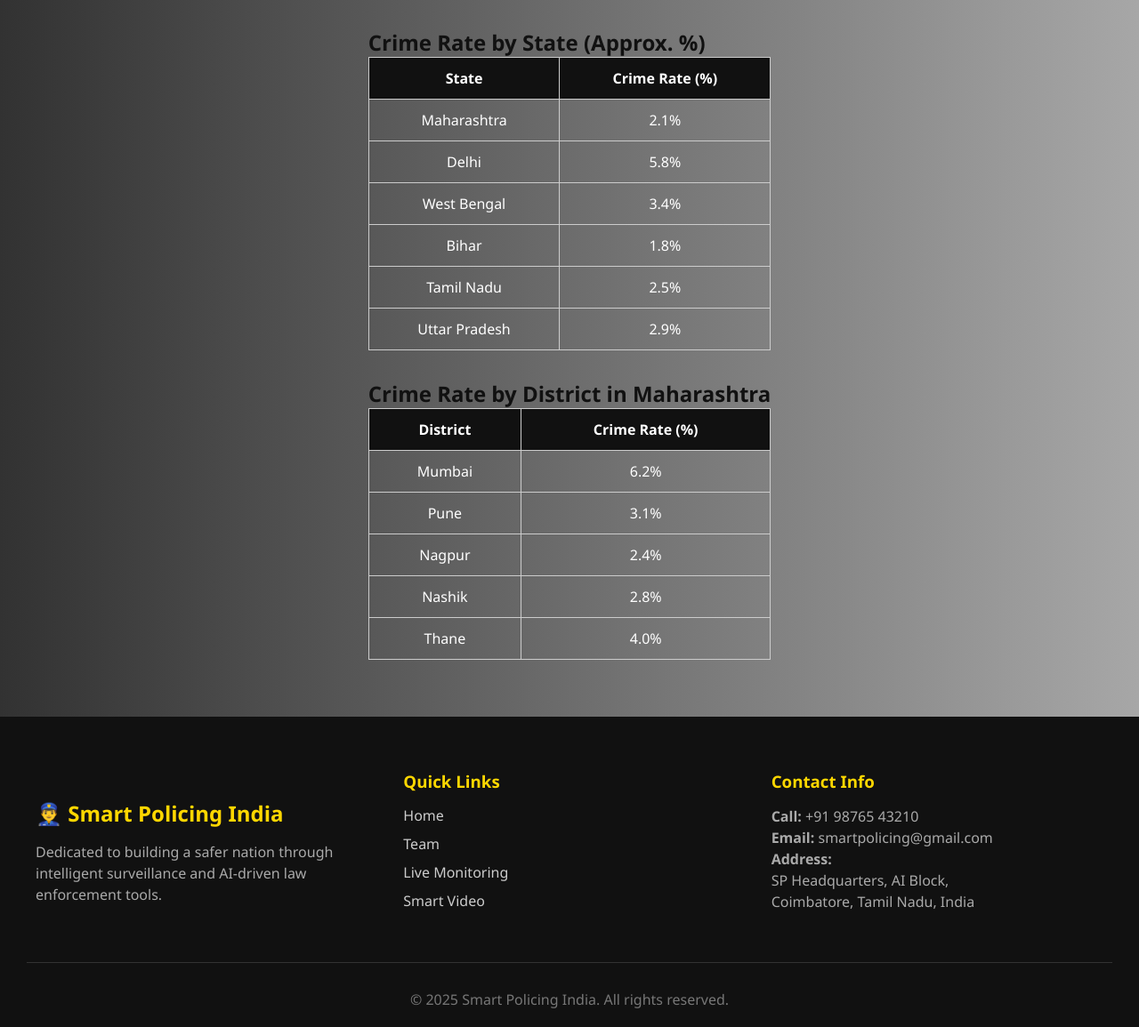
After one commit to Srishanth-023/KPRHX1170, a Flask app: page /crimerate in a window 1280 px wide. The commit adds this page. Shown: the part 730-1885 px from the top of the page at 89% size. Run offline with Flask 3, Linux system fonts and the light colour scheme.

Commit message:
added crimerate

```diff
--- a/app.py
+++ b/app.py
@@ -14,6 +14,10 @@ def contact():
 def live_monitoring():
     return render_template("live.html")
 
+@app.route('/crimerate')
+def crimerate():
+    return render_template("crimerate.html")
+
 @app.route('/welcome')
 def welcome():
     return render_template("welcome.html")
--- a/static/style.css
+++ b/static/style.css
@@ -6,7 +6,7 @@
 
 body {
     font-family: 'Segoe UI', Tahoma, Geneva, Verdana, sans-serif;
-    background: linear-gradient(to right, #1a237e, #800000); /* Navy to Maroon */
+    background: linear-gradient(to right, #323232, #a7a7a7); /* Navy to Maroon */
     color: #ffffff;
     min-height: 100vh;
 }
@@ -268,6 +268,14 @@ body {
     opacity: 1;
   }
 
+  .bubble-icon {
+    width: 100%;
+    height: 100%;
+    object-fit: cover;  /* ensures image covers the bubble */
+    border-radius: 50%; /* makes the image circular */
+  }
+
+
 
 .hero h1 {
     font-size: 3.2rem;
--- /dev/null
+++ b/templates/crimerate.html
@@ -0,0 +1,93 @@
+<!DOCTYPE html>
+<html lang="en">
+<head>
+  <meta charset="UTF-8" />
+  <meta name="viewport" content="width=device-width, initial-scale=1.0"/>
+  <title>Crime Rates in India</title>
+  <style>
+    body {
+      margin: 0;
+      font-family: 'Segoe UI', sans-serif;
+      background: #f4f4f4;
+      color: #333;
+    }
+    header {
+      background: #111;
+      color: #FFD700;
+      padding: 1rem 2rem;
+      text-align: center;
+    }
+    .content {
+      max-width: 1200px;
+      margin: 2rem auto;
+      padding: 0 1rem;
+    }
+    h2 { margin-top: 2rem; color: #111; }
+    table {
+      width: 100%;
+      border-collapse: collapse;
+      margin-bottom: 2rem;
+    }
+    th, td {
+      border: 1px solid #ccc;
+      padding: 0.75rem;
+      text-align: center;
+    }
+    th {
+      background: #111;
+      color: #fff;
+    }
+    .map-container {
+      width: 100%;
+      height: 500px;
+      margin-bottom: 2rem;
+    }
+    iframe {
+      width: 100%;
+      height: 100%;
+      border: none;
+    }
+  </style>
+</head>
+<body>
+
+  <header>
+    <link rel="stylesheet" href="{{ url_for('static', filename='style.css') }}" />
+    <link rel="stylesheet" href="{{ url_for('static', filename='style1.css') }}" />
+    {% include 'navbar.html' %}
+    <h1>Crime Rate in India by State & District</h1>
+  </header>
+
+  <div class="content">
+    <h2>National Overview Map</h2>
+    <div class="map-container">
+      <!-- Example public embed of India map; replace with an interactive dashboard if available -->
+      <iframe src="https://www.mapsofindia.com/embed/india-crime-map.html"></iframe>
+    </div>
+
+    <h2>Crime Rate by State (Approx. %)</h2>
+    <table>
+      <tr><th>State</th><th>Crime Rate (%)</th></tr>
+      <tr><td>Maharashtra</td><td>2.1%</td></tr>
+      <tr><td>Delhi</td><td>5.8%</td></tr>
+      <tr><td>West Bengal</td><td>3.4%</td></tr>
+      <tr><td>Bihar</td><td>1.8%</td></tr>
+      <tr><td>Tamil Nadu</td><td>2.5%</td></tr>
+      <tr><td>Uttar Pradesh</td><td>2.9%</td></tr>
+    </table>
+
+    <h2>Crime Rate by District in Maharashtra</h2>
+    <table>
+      <tr><th>District</th><th>Crime Rate (%)</th></tr>
+      <tr><td>Mumbai</td><td>6.2%</td></tr>
+      <tr><td>Pune</td><td>3.1%</td></tr>
+      <tr><td>Nagpur</td><td>2.4%</td></tr>
+      <tr><td>Nashik</td><td>2.8%</td></tr>
+      <tr><td>Thane</td><td>4.0%</td></tr>
+    </table>
+  </div>
+
+  {% include 'footer.html' %}
+
+</body>
+</html>
```
Also changed, not shown: templates/index.html (+13 -4 lines), static/images/crimerate.jpg (added), static/images/criminalrecord.png (added).
